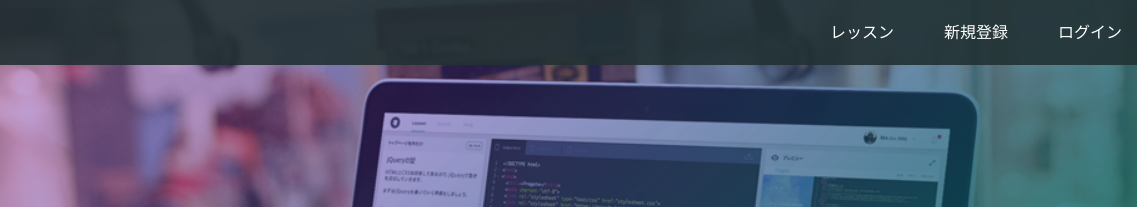
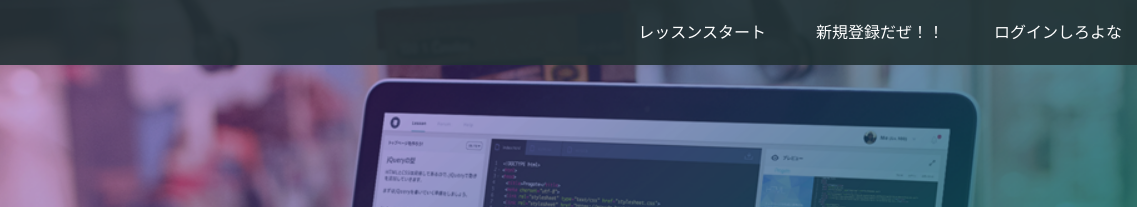
Before and after one commit to segaaru/segaaru.github.io, a plain HTML site: page index.html in a window 1280 px wide. Shown: the top 207 px of the page, 143-1280 px from the left. Drawn offline with Linux system fonts and the light colour scheme.

Commit message:
Update index.html

```diff
--- a/index.html
+++ b/index.html
@@ -15,9 +15,9 @@
       </div>
       <span class="fa fa-bars menu-icon"></span>
       <div class="header-right">
-        <a href="#">レッスン</a>
-        <a href="#">新規登録</a>
-        <a href="#" class="login">ログイン</a>
+        <a href="#">レッスンスタート</a>
+        <a href="#">新規登録だぜ！！</a>
+        <a href="#" class="login">ログインしろよな</a>
       </div>
     </div>
   </header>
```
